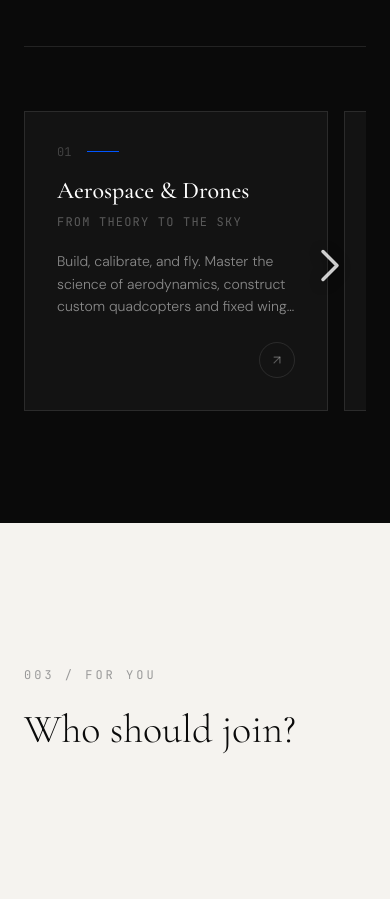
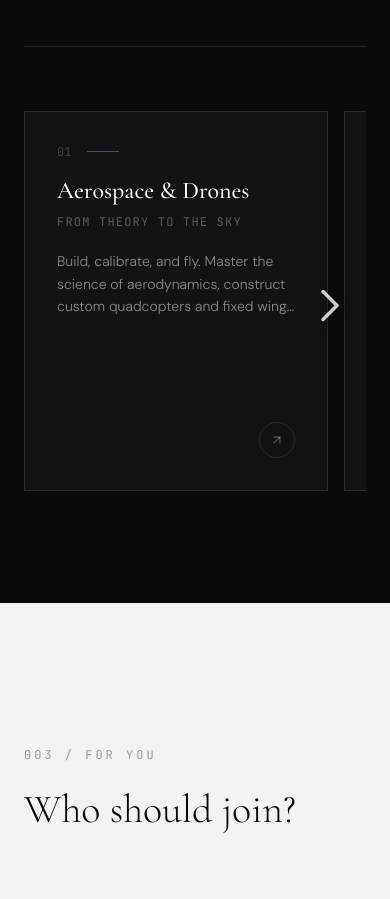
Before and after one commit to kaifashraf/pluginscience, a Next.js app: page / in a window 390 px wide. Shown: the part 2951-3850 px from the top of the page. Built offline with nearby package versions, Linux system fonts and the light colour scheme.

Commit message:
Increase height of discipline cards and add hover effect

```diff
--- a/components/HomeDisciplinesCarousel.tsx
+++ b/components/HomeDisciplinesCarousel.tsx
@@ -70,11 +70,11 @@ export default function HomeDisciplinesCarousel() {
 
         <div
           ref={scrollRef}
-          className="flex overflow-x-auto snap-x snap-mandatory gap-4 [&::-webkit-scrollbar]:hidden [-ms-overflow-style:none] [scrollbar-width:none] pb-4"
+          className="flex overflow-x-auto snap-x snap-mandatory gap-4 [&::-webkit-scrollbar]:hidden [-ms-overflow-style:none] [scrollbar-width:none] pb-4 px-4 md:px-0"
         >
           {disciplines.map((d, i) => (
             <Link href={d.href} key={i} className="shrink-0 w-[78vw] snap-start">
-              <div className="bg-white/[0.04] border border-white/10 p-8 flex flex-col justify-between min-h-[280px] group cursor-pointer hover:bg-white/[0.06] transition-colors">
+              <div className="bg-white/[0.04] border border-white/10 p-8 flex flex-col justify-between min-h-[380px] group cursor-pointer hover:bg-white/[0.08] hover:border-white/20 hover:-translate-y-1 transition-all duration-300">
                 <div>
                   <div className="flex items-center gap-4 mb-4">
                     <span className="text-white/20 text-xs font-mono">{d.num}</span>
```
